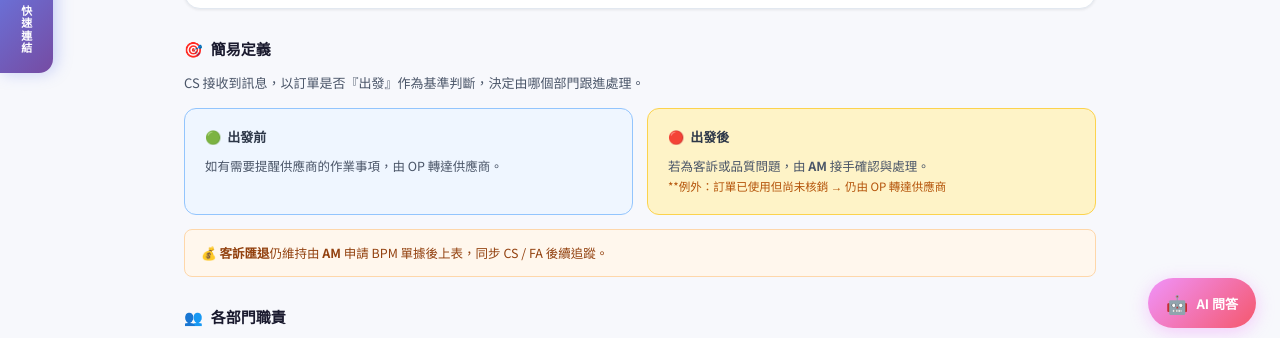
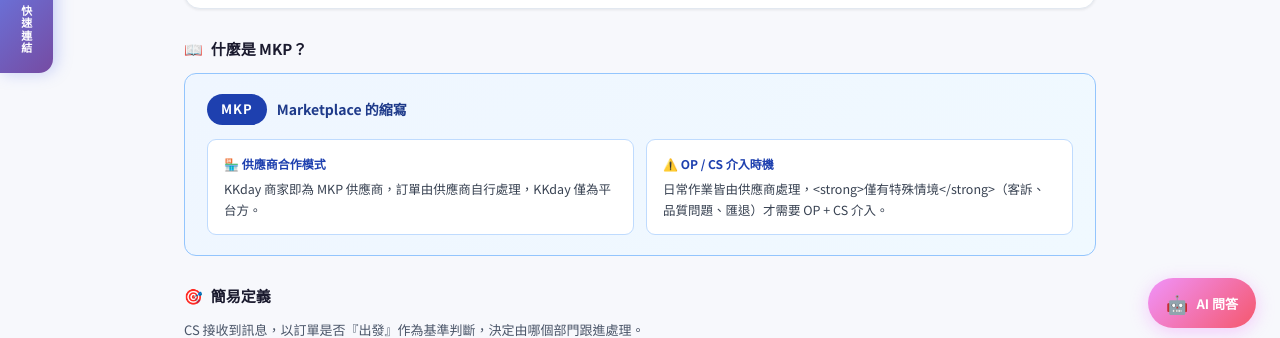
Before and after one commit to thisiswinnietseng/scm-wiki, a plain HTML site: page pages/mkp.html in a window 1280 px wide. Shown: the part 390-728 px from the top of the page. Drawn offline with Linux system fonts and the light colour scheme.

Commit message:
add MKP definition section (Marketplace, supplier model, OP/CS trigger) in 4 languages

```diff
--- a/pages/mkp.html
+++ b/pages/mkp.html
@@ -200,6 +200,27 @@
       </div>
     </div>
 
+    <!-- ⓪ MKP 定義 -->
+    <div class="mkp-section">
+      <h2>📖 <span data-i18n="mkp-what-title">什麼是 MKP？</span></h2>
+      <div style="background:linear-gradient(135deg,#eff6ff,#f0f9ff);border:1.5px solid #93c5fd;border-radius:12px;padding:20px 22px;">
+        <div style="display:flex;align-items:center;gap:10px;margin-bottom:14px;">
+          <div style="background:#1e40af;color:#fff;font-size:13px;font-weight:800;padding:5px 14px;border-radius:20px;letter-spacing:1px;">MKP</div>
+          <div style="font-size:14px;font-weight:700;color:#1e3a8a;" data-i18n="mkp-what-full">Marketplace 的縮寫</div>
+        </div>
+        <div style="display:grid;grid-template-columns:1fr 1fr;gap:12px;">
+          <div style="background:#fff;border:1px solid #bfdbfe;border-radius:9px;padding:14px 16px;">
+            <div style="font-size:12px;font-weight:700;color:#1e40af;margin-bottom:6px;" data-i18n="mkp-what-model-title">🏪 供應商合作模式</div>
+            <div style="font-size:12.5px;color:#374151;line-height:1.65;" data-i18n="mkp-what-model-desc">KKday 商家即為 MKP 供應商，訂單由供應商自行處理，KKday 僅為平台方。</div>
+          </div>
+          <div style="background:#fff;border:1px solid #bfdbfe;border-radius:9px;padding:14px 16px;">
+            <div style="font-size:12px;font-weight:700;color:#1e40af;margin-bottom:6px;" data-i18n="mkp-what-op-title">⚠️ OP / CS 介入時機</div>
+            <div style="font-size:12.5px;color:#374151;line-height:1.65;" data-i18n="mkp-what-op-desc">日常作業皆由供應商處理，<strong>僅有特殊情境</strong>（客訴、品質問題、匯退）才需要 OP + CS 介入。</div>
+          </div>
+        </div>
+      </div>
+    </div>
+
     <!-- ① 簡易定義 -->
     <div class="mkp-section">
       <h2>🎯 <span data-i18n="mkp-def-title">簡易定義</span></h2>
@@ -388,6 +409,12 @@
     'mkp-title': 'MKP 處理流程',
     'mkp-subtitle': '訂單出發前後的責任分工與客訴退款作業',
     'mkp-chip': 'MKP',
+    'mkp-what-title': '什麼是 MKP？',
+    'mkp-what-full': 'Marketplace 的縮寫',
+    'mkp-what-model-title': '🏪 供應商合作模式',
+    'mkp-what-model-desc': 'KKday 商家即為 MKP 供應商，訂單由供應商自行處理，KKday 僅為平台方。',
+    'mkp-what-op-title': '⚠️ OP / CS 介入時機',
+    'mkp-what-op-desc': '日常作業皆由供應商處理，<strong>僅有特殊情境</strong>（客訴、品質問題、匯退）才需要 OP + CS 介入。',
     'mkp-def-title': '簡易定義',
     'mkp-def-intro': 'CS 接收到訊息，以訂單是否『出發』作為基準判斷，決定由哪個部門跟進處理。',
     'mkp-before-title': '出發前',
@@ -439,6 +466,12 @@
     'mkp-title': 'MKP Operation Flow',
     'mkp-subtitle': 'Role responsibility before/after departure and complaint refund process',
     'mkp-chip': 'MKP',
+    'mkp-what-title': 'What is MKP?',
+    'mkp-what-full': 'Short for Marketplace',
+    'mkp-what-model-title': '🏪 Supplier Model',
+    'mkp-what-model-desc': 'KKday merchants are MKP suppliers. Orders are handled directly by the supplier; KKday serves as the platform only.',
+    'mkp-what-op-title': '⚠️ When OP / CS Steps In',
+    'mkp-what-op-desc': 'Day-to-day operations are handled by the supplier. OP + CS involvement is required <strong>only in special cases</strong> (complaints, quality issues, refunds).',
     'mkp-def-title': 'Simple Definition',
     'mkp-def-intro': 'CS receives inquiries and uses whether the order has "departed" as the key criteria to decide which team handles it.',
     'mkp-before-title': 'Before Departure',
@@ -490,6 +523,12 @@
     'mkp-title': 'MKP 処理フロー',
     'mkp-subtitle': '出発前後の担当分担と苦情返金作業',
     'mkp-chip': 'MKP',
+    'mkp-what-title': 'MKP とは？',
+    'mkp-what-full': 'Marketplace の略称',
+    'mkp-what-model-title': '🏪 サプライヤーモデル',
+    'mkp-what-model-desc': 'KKday の商家が MKP サプライヤーです。注文はサプライヤーが処理し、KKday はプラットフォームとしてのみ機能します。',
+    'mkp-what-op-title': '⚠️ OP / CS が介入するタイミング',
+    'mkp-what-op-desc': '通常業務はサプライヤーが対応します。<strong>特別な状況</strong>（苦情・品質問題・返金）のみ OP + CS が介入します。',
     'mkp-def-title': '簡易定義',
     'mkp-def-intro': 'CS は問い合わせを受け取り、注文が「出発済み」かどうかを判断基準として、対応部署を決定します。',
     'mkp-before-title': '出発前',
@@ -541,6 +580,12 @@
     'mkp-title': 'MKP 처리 프로세스',
     'mkp-subtitle': '출발 전후 역할 분담 및 클레임 환불 작업',
     'mkp-chip': 'MKP',
+    'mkp-what-title': 'MKP란?',
+    'mkp-what-full': 'Marketplace의 약자',
+    'mkp-what-model-title': '🏪 공급업체 협력 모델',
+    'mkp-what-model-desc': 'KKday 상점이 MKP 공급업체입니다. 주문은 공급업체가 직접 처리하며, KKday는 플랫폼 역할만 합니다.',
+    'mkp-what-op-title': '⚠️ OP / CS 개입 시점',
+    'mkp-what-op-desc': '일상 업무는 공급업체가 처리합니다. <strong>특수 상황</strong>（클레임, 품질 문제, 환불）에만 OP + CS가 개입합니다.',
     'mkp-def-title': '간단 정의',
     'mkp-def-intro': 'CS가 문의를 받으면 주문이 「출발」했는지 여부를 기준으로 판단하여 담당 부서를 결정합니다.',
     'mkp-before-title': '출발 전',
```
